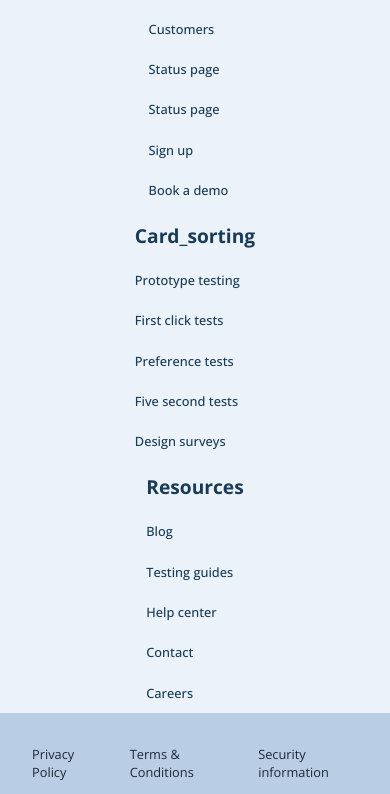
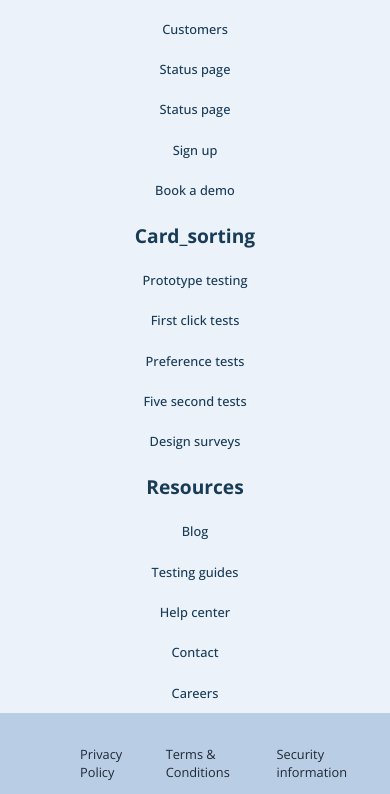
Before and after one commit to nidhibansal3105/webdev-series, a plain HTML site: page day 4/index.html in a window 390 px wide. Shown: the part 6892-7686 px from the top of the page. Drawn offline with nearby package versions, Linux system fonts and the light colour scheme.

Commit message:
usability_website

```diff
--- a/day 4/style.css
+++ b/day 4/style.css
@@ -741,9 +741,15 @@ li{
     #footer_right .ic{
         font-size: 1.2rem;
     }
+    .products, .Card_sorting, .Resources{
+        text-align: center;
+    }
 }
 
 @media (max-width: 520px){
+    .footer{
+        flex-direction: column;
+    }
     #card{
         flex-direction: row;
     }
@@ -759,8 +765,8 @@ li{
 }
 
 @media (max-width: 450px){
-    .footer{
-        flex-direction: column;
+    #footer_left{
+        padding-left: 3rem;
     }
     #seventh_page_left h1{
         font-size: 1.3rem;
```
